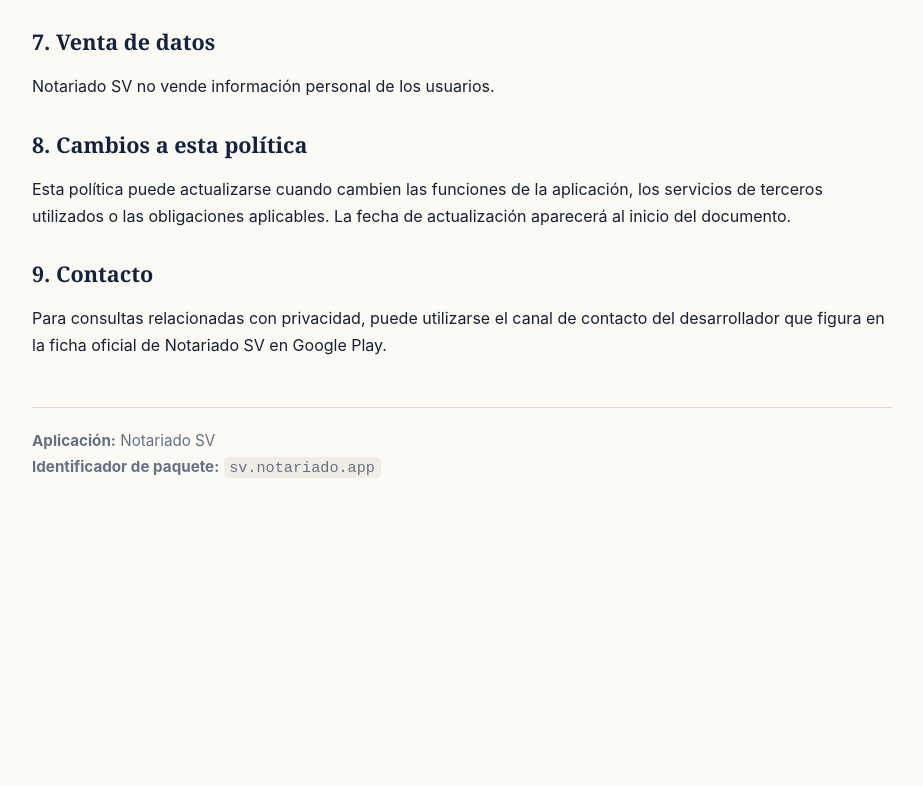
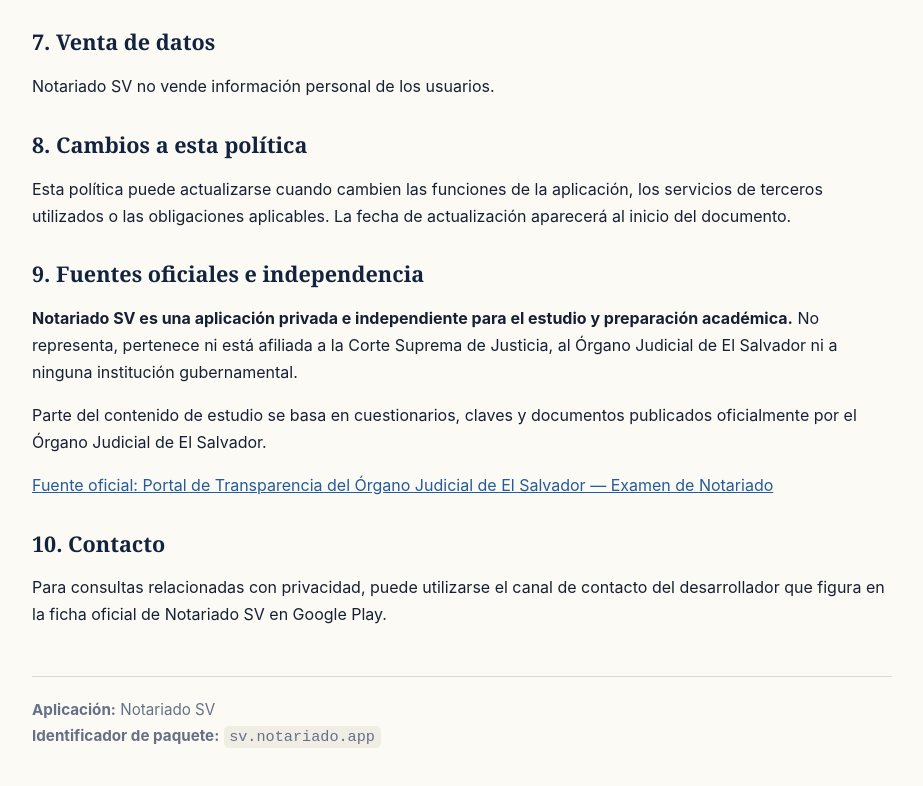
Before and after one commit to alejandropemamartinez-crypto/notariadosv-privacy, a plain HTML site: page index.html in a window 1280 px wide. Shown: the part 1524-2310 px from the top of the page, without its empty margins (178-1101 px from the left). Before the commit the page ends 2077 px from the top, so only its background shows below. Drawn offline with Linux system fonts and the light colour scheme.

Commit message:
Añadir fuente oficial y declaración de independencia

```diff
--- a/index.html
+++ b/index.html
@@ -28,7 +28,7 @@
 <body>
 <main>
   <h1>Política de Privacidad — Notariado SV</h1>
-  <p class="meta"><strong>Última actualización:</strong> 2 de octubre de 2026</p>
+  <p class="meta"><strong>Última actualización:</strong> 6 de octubre de 2026</p>
 
   <div class="box">
     <strong>Resumen:</strong> Notariado SV es una aplicación de estudio. No exige crear una cuenta. El progreso de estudio se guarda localmente en el dispositivo. La aplicación utiliza Google Mobile Ads (AdMob) para mostrar publicidad y Google User Messaging Platform (UMP) para gestionar opciones de privacidad y consentimiento cuando corresponda.
@@ -66,7 +66,12 @@
   <h2>8. Cambios a esta política</h2>
   <p>Esta política puede actualizarse cuando cambien las funciones de la aplicación, los servicios de terceros utilizados o las obligaciones aplicables. La fecha de actualización aparecerá al inicio del documento.</p>
 
-  <h2>9. Contacto</h2>
+  <h2>9. Fuentes oficiales e independencia</h2>
+  <p><strong>Notariado SV es una aplicación privada e independiente para el estudio y preparación académica.</strong> No representa, pertenece ni está afiliada a la Corte Suprema de Justicia, al Órgano Judicial de El Salvador ni a ninguna institución gubernamental.</p>
+  <p>Parte del contenido de estudio se basa en cuestionarios, claves y documentos publicados oficialmente por el Órgano Judicial de El Salvador.</p>
+  <p><a href="https://transparencia.oj.gob.sv/es/documentos/574" rel="noopener noreferrer">Fuente oficial: Portal de Transparencia del Órgano Judicial de El Salvador — Examen de Notariado</a></p>
+
+  <h2>10. Contacto</h2>
   <p>Para consultas relacionadas con privacidad, puede utilizarse el canal de contacto del desarrollador que figura en la ficha oficial de Notariado SV en Google Play.</p>
 
   <footer>
```
